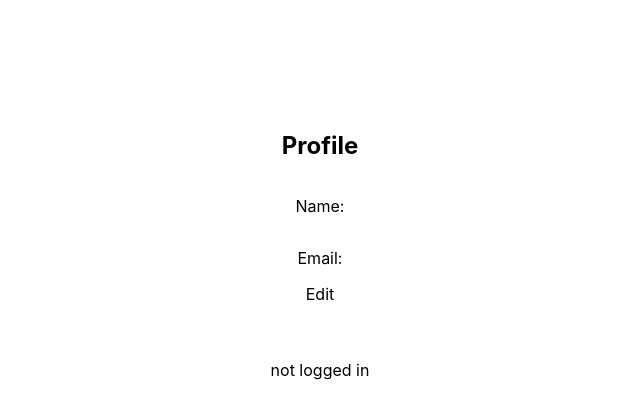
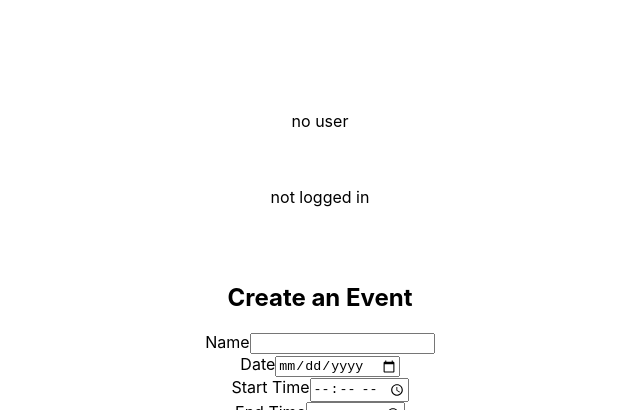
Before and after one commit to natjng/invite-client, a React (Create React App) app: page /events in a window 1280 px wide. Shown: the part 204-614 px from the top of the page, without its empty margins (320-960 px from the left). Built offline with nearby package versions, Linux system fonts and the light colour scheme; no server answers; the HTML template or start-up script is replaced by a standard one.

Commit message:
Connect store to User

```diff
--- a/src/components/User.js
+++ b/src/components/User.js
@@ -1,16 +1,22 @@
 import React from 'react';
+import { connect } from 'react-redux';
+import { Link } from 'react-router-dom';
 
 class User extends React.Component {
     render() {
         return(
             <div className="user-profile" >
-                {this.props.currentUser ? <><h2>Profile</h2><p>Name: {this.props.currentUser.name}</p><p>Email: {this.props.currentUser.email}</p>Edit</> : 'no user'}
+                {this.props.currentUser.id ? <><h2>Profile</h2><p>Name: {this.props.currentUser.name}</p><p>Email: {this.props.currentUser.email}</p><Link to="/profile/edit" >Edit</Link></> : 'no user'}
             </div>
         )
     }
 }
 
-export default User;
+const mapStateToProps = state => {
+    return { currentUser: state.currentUser }
+}
+
+export default connect(mapStateToProps)(User);
 
 
 // {this.props.currentUser ? (<div><h2>Profile</h2>
```
